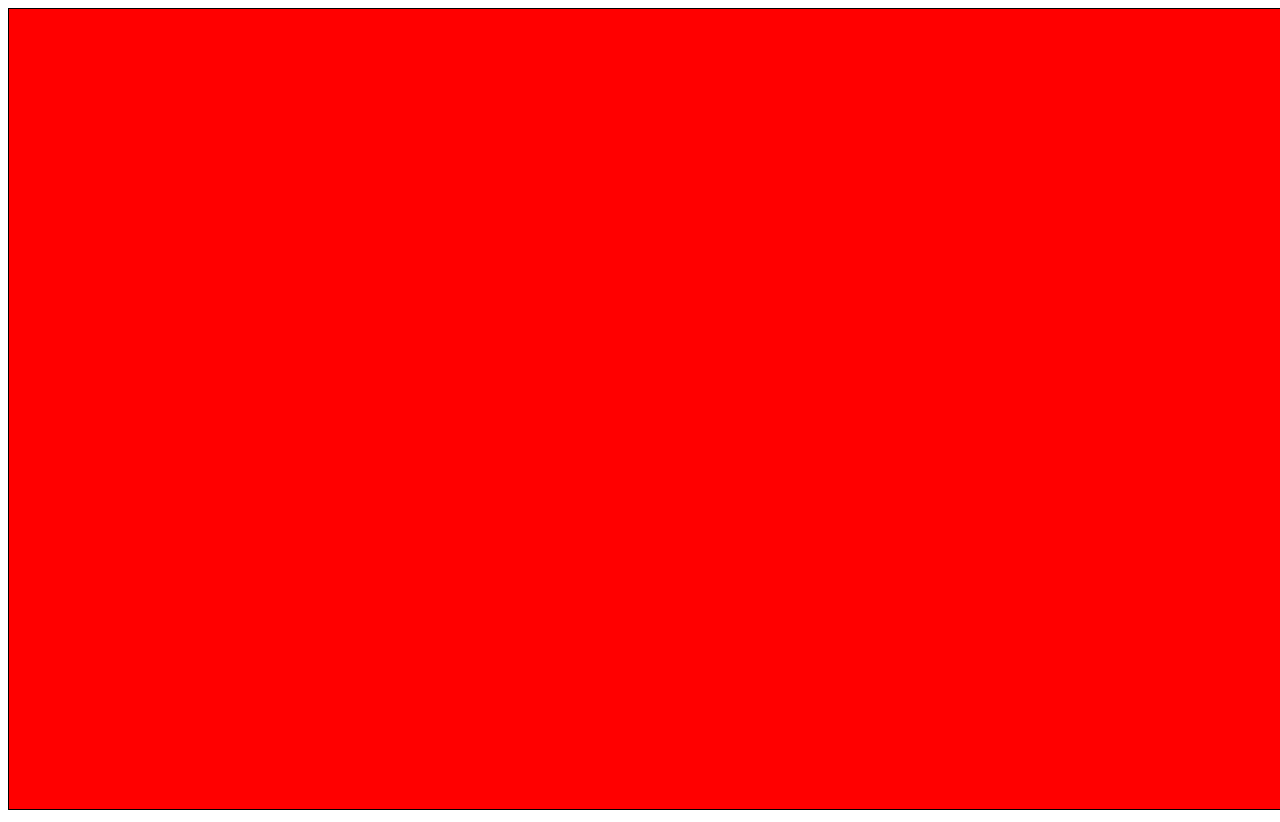
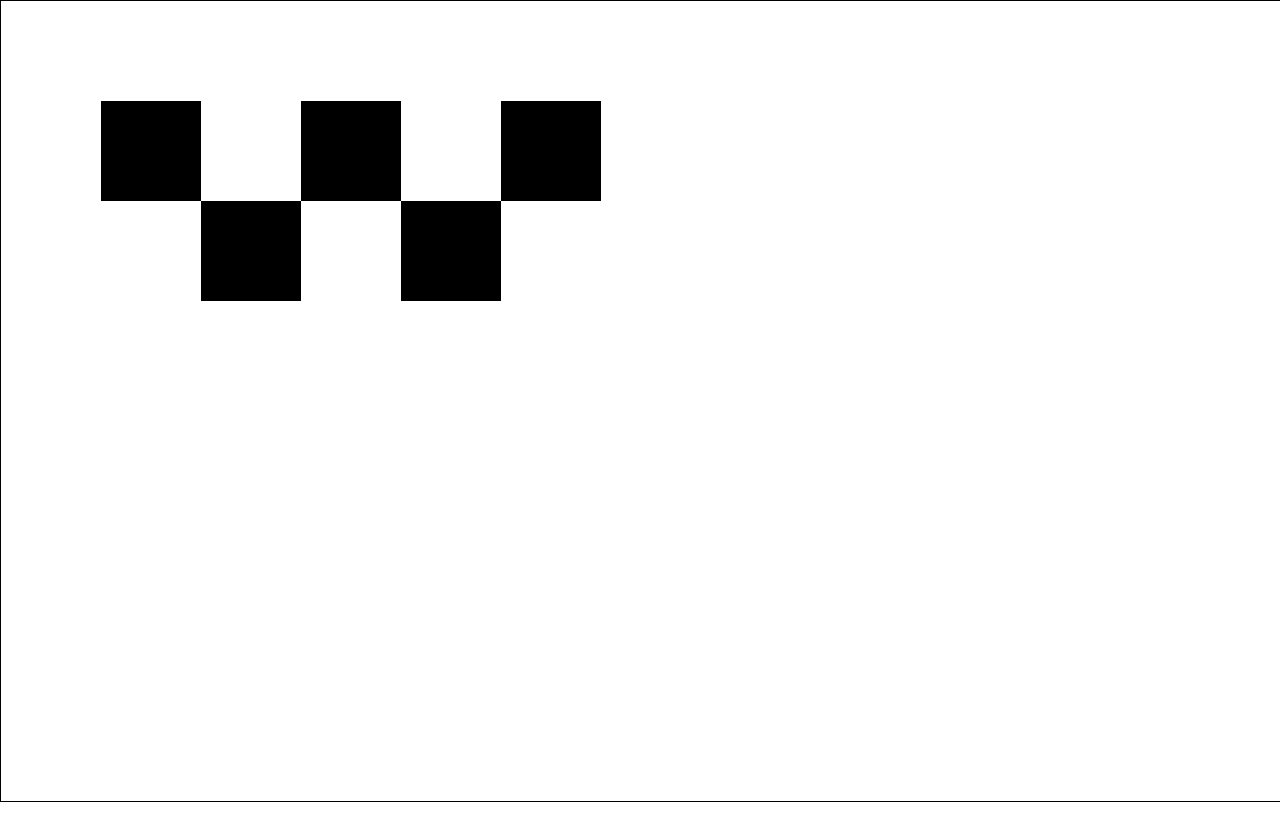
Before and after one commit to joshuakellyeng/canvas-demo, a plain HTML site: page index.html in a window 1280 px wide. Drawn offline with Linux system fonts and the light colour scheme.

Commit message:
drew rectangles testing sizes and coordinates

```diff
--- a/index.html
+++ b/index.html
@@ -7,8 +7,12 @@
 		<title>Canvas Resize</title>
 
 		<style>
+			body{
+				margin: 0;
+				overflow: hidden;
+			}
 			canvas {
-				background-color: red;
+				/* background-color: red; */
 				border: 1px solid black;
 			}
 		</style>
--- a/index.js
+++ b/index.js
@@ -3,4 +3,14 @@ const canvas = document.querySelector('canvas');
 canvas.width = window.innerWidth;
 canvas.height = window.innerHeight;
 
+//this variable exist as a magic paintbrush altho called context we call it c because we will be using it very often
+let c = canvas.getContext('2d')
+//c.fillRect(x coordinate, y coordinate, width of rect, height oif rect)
+c.fillRect(100, 100, 100, 100)
+c.fillRect(200, 200, 100, 100)
+c.fillRect(300, 100, 100, 100)
+c.fillRect(400, 200, 100, 100)
+c.fillRect(500, 100, 100, 100)
+
+
 console.log(canvas)
```
